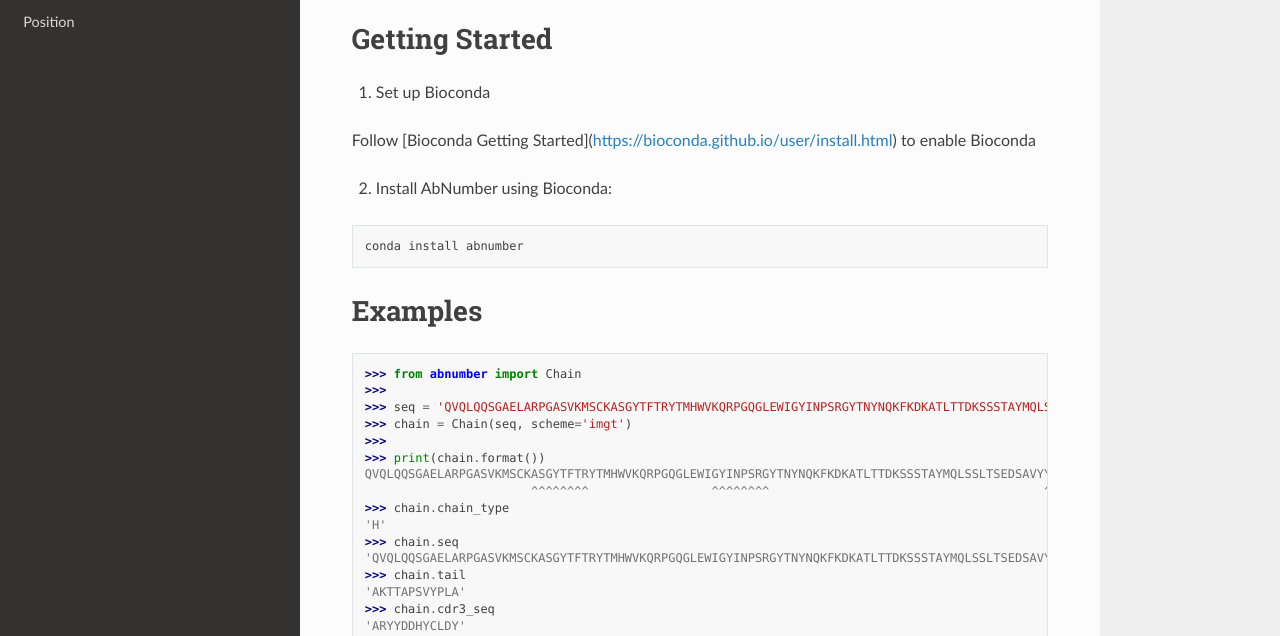
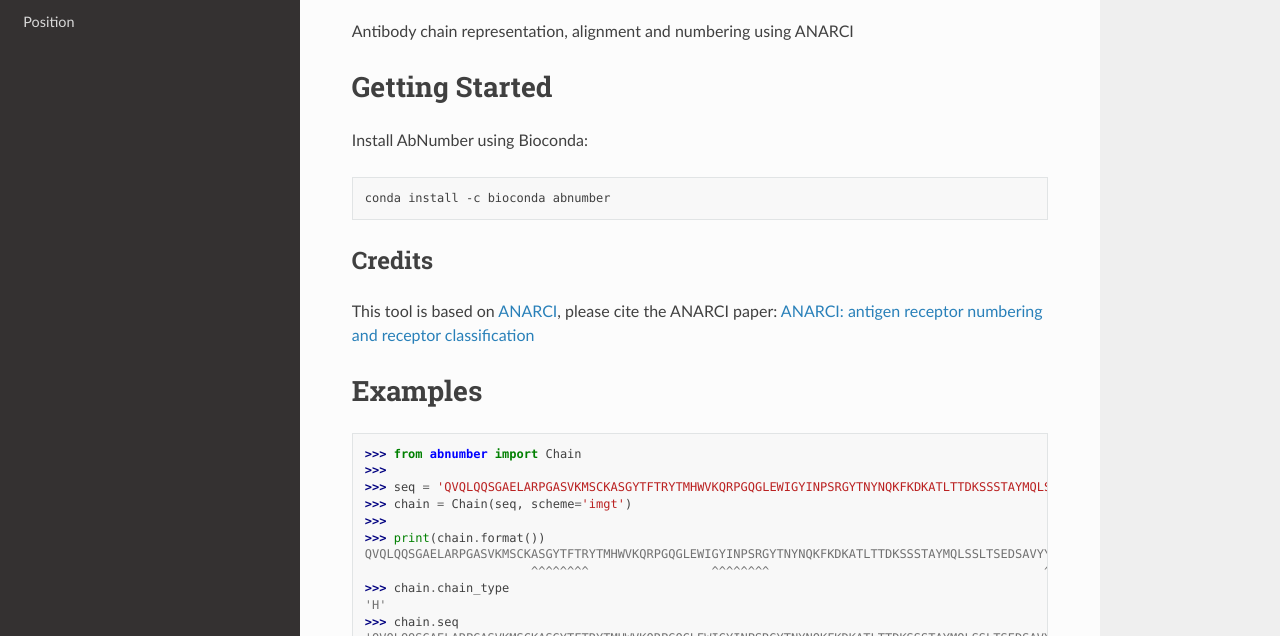
Before and after one commit to prihoda/AbNumber, a Sphinx documentation site: the page built from docs/source/index.rst, in a window 1280 px wide and 900 px high, cut to the strip 264-900 px from the top of the window. Built offline with Sphinx 7.4.7 and the Read the Docs theme 2.0.0, drawn with Linux system fonts in a browser that asks for light colours.

Commit message:
Update docs

```diff
--- a/docs/source/index.rst
+++ b/docs/source/index.rst
@@ -13,18 +13,24 @@
 .. automodule:: abnumber
    :members:
 
+Antibody chain representation, alignment and numbering using ANARCI
+
 Getting Started
 ===============
 
-1) Set up Bioconda
-
-Follow [Bioconda Getting Started](https://bioconda.github.io/user/install.html) to enable Bioconda
-
-2) Install AbNumber using Bioconda:
+Install AbNumber using Bioconda:
 
 .. code-block:: bash
 
-   conda install abnumber
+   conda install -c bioconda abnumber
+
+Credits
+-------
+
+This tool is based on `ANARCI
+<https://github.com/oxpig/ANARCI>`_, please cite the ANARCI paper:
+`ANARCI: antigen receptor numbering and receptor classification
+<https://doi.org/10.1093/bioinformatics/btv552>`_
 
 
 Examples
```
Also changed, not shown: README.md (+2 -13 lines), 6 other files.
